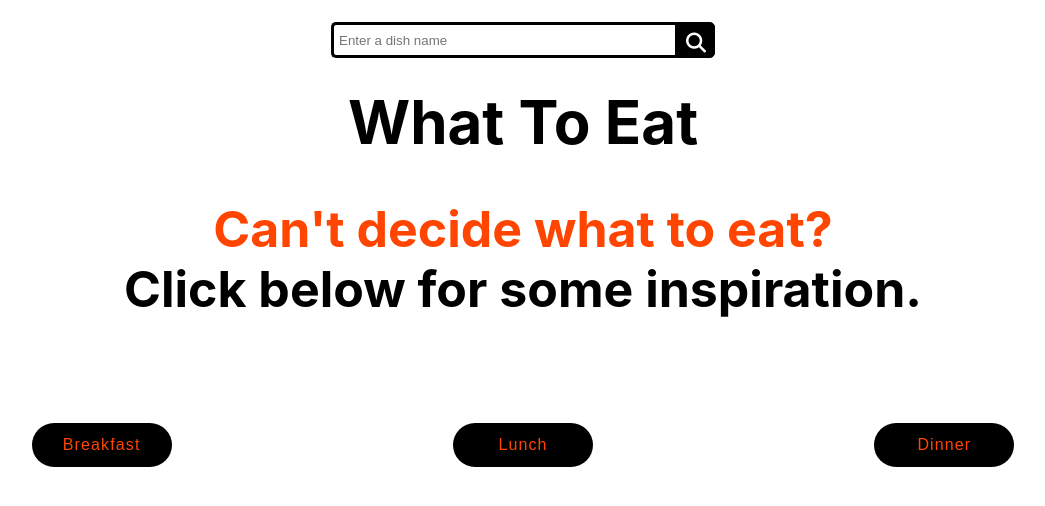
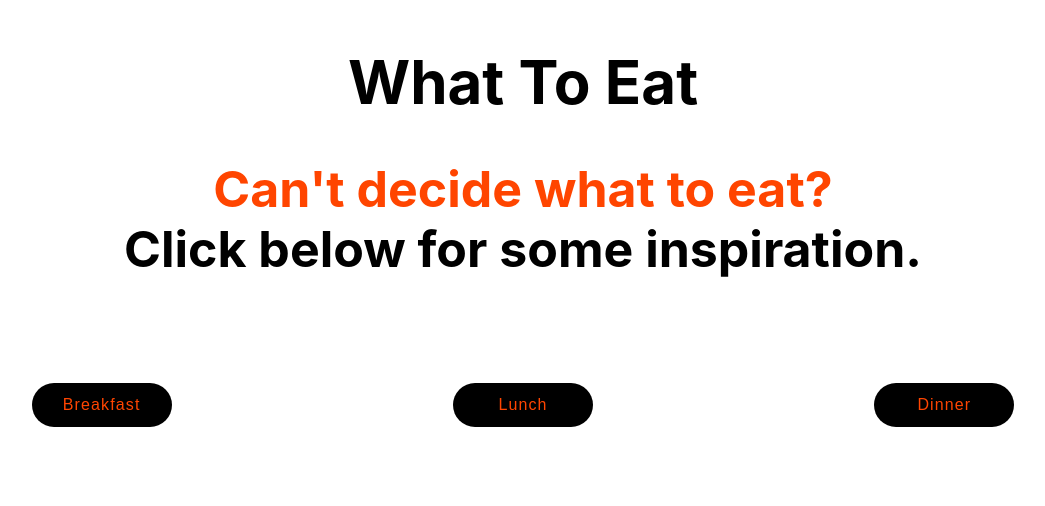
Before and after one commit to joneskj55/what-to-eat, a plain HTML site: page index.html in a window 1280 px wide. Shown: the whole page, without its empty margins (117-1162 px from the left). Drawn offline with Linux system fonts and the light colour scheme.

Commit message:
hide search form

```diff
--- a/index.html
+++ b/index.html
@@ -25,25 +25,25 @@
   </head>
   <body>
     <form class="searchForm">
-      <div class="wrap">
-        <div class="search">
-          <input
-            type="text"
-            class="searchTerm"
-            placeholder="Enter a dish name"
-            id="searchedData"
-          />
-          <button type="submit" class="searchButton">
-            <i class="fas fa-search"></i>
-          </button>
-        </div>
-      </div>
+<!--      <div class="wrap">-->
+<!--        <div class="search">-->
+<!--          <input-->
+<!--            type="text"-->
+<!--            class="searchTerm"-->
+<!--            placeholder="Enter a dish name"-->
+<!--            id="searchedData"-->
+<!--          />-->
+<!--          <button type="submit" class="searchButton">-->
+<!--            <i class="fas fa-search"></i>-->
+<!--          </button>-->
+<!--        </div>-->
+<!--      </div>-->
       <div class="searchedSections">
-        <h2 id="search-name"></h2>
+<!--        <h2 id="search-name"></h2>-->
         <div onclick="showSearchedItemRecipe()" id="search-image"></div>
-        <div id="search-click-instructions" class="hidden">
-          <b>Click image</b> for recipe
-        </div>
+<!--        <div id="search-click-instructions" class="hidden">-->
+<!--          <b>Click image</b> for recipe-->
+<!--        </div>-->
         <div id="searchModal" class="modal">
           <!-- Modal content -->
           <div class="modal-content">
```
